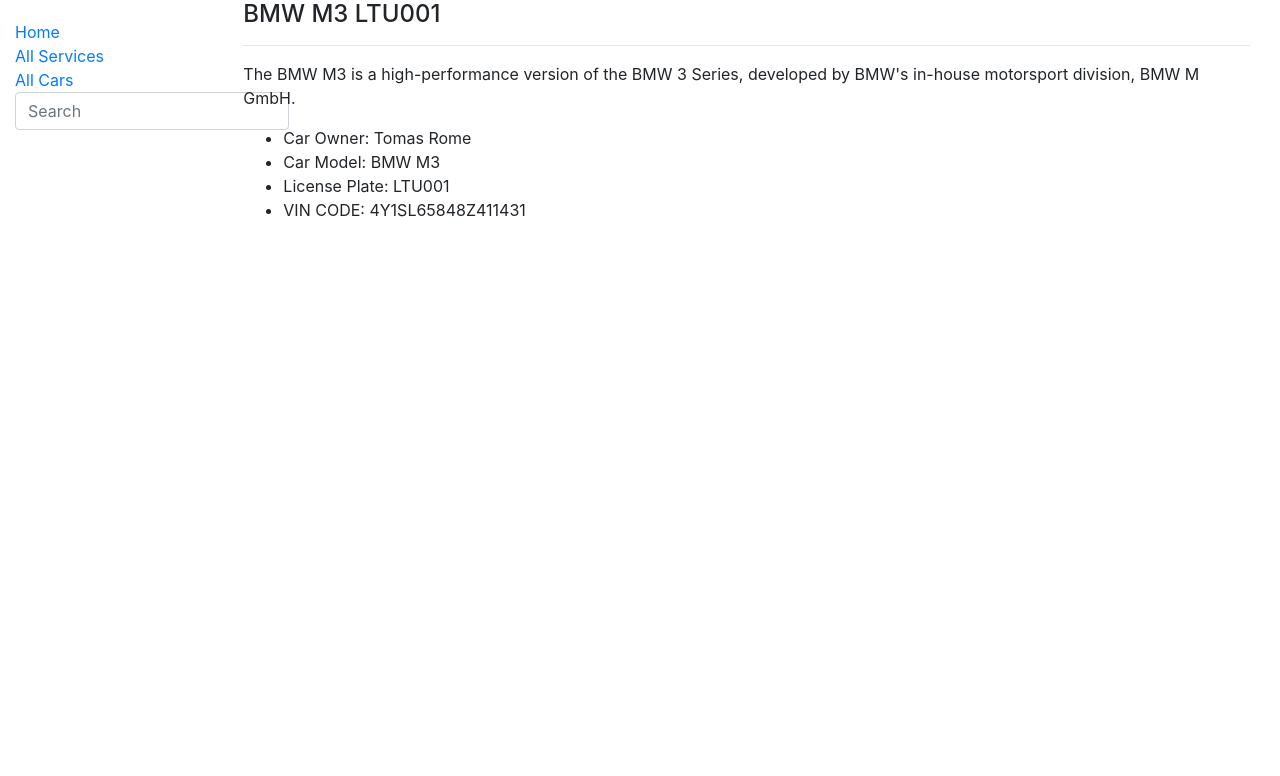
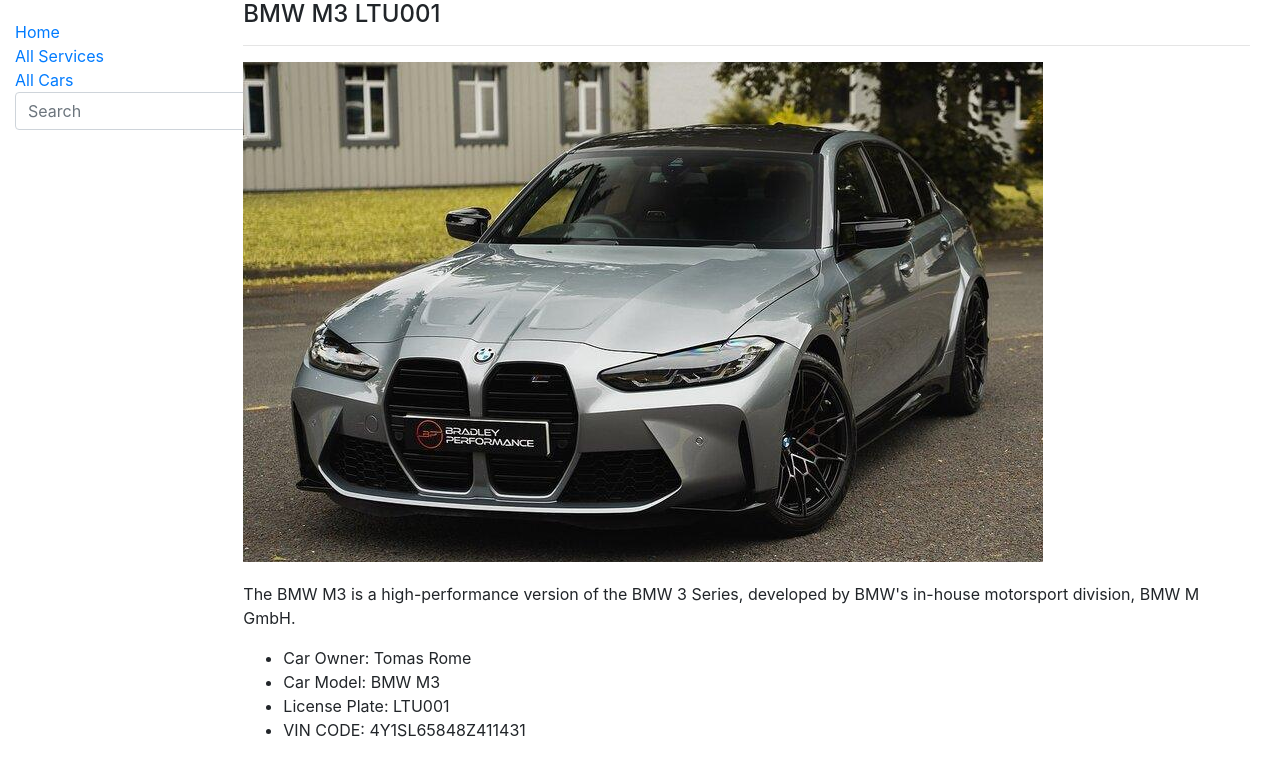
Before and after one commit to ckuly/personal-car-service, a Django app: page /car_service/cars/1 in a window 1280 px wide. Shown: the top 776 px of the page. Run offline with Django 5.2, Linux system fonts and the light colour scheme; data comes from the database, SQL or seed files in the repository; some libraries are stand-ins or nearby versions.

Commit message:
car.html image styling

```diff
--- a/car_service/templates/car.html
+++ b/car_service/templates/car.html
@@ -4,6 +4,7 @@
 <div class="container car">
     <h4>{{ car.car_model_id }} {{ car.license_plate }}</h4>
     <hr/>
+    <img src="{{ car.picture.url }}" style="margin-bottom: 20px; width: 800px; height: 500px; object-fit: cover;">
     <p>{{ car.description }}</p>
 
     <ul>
```
